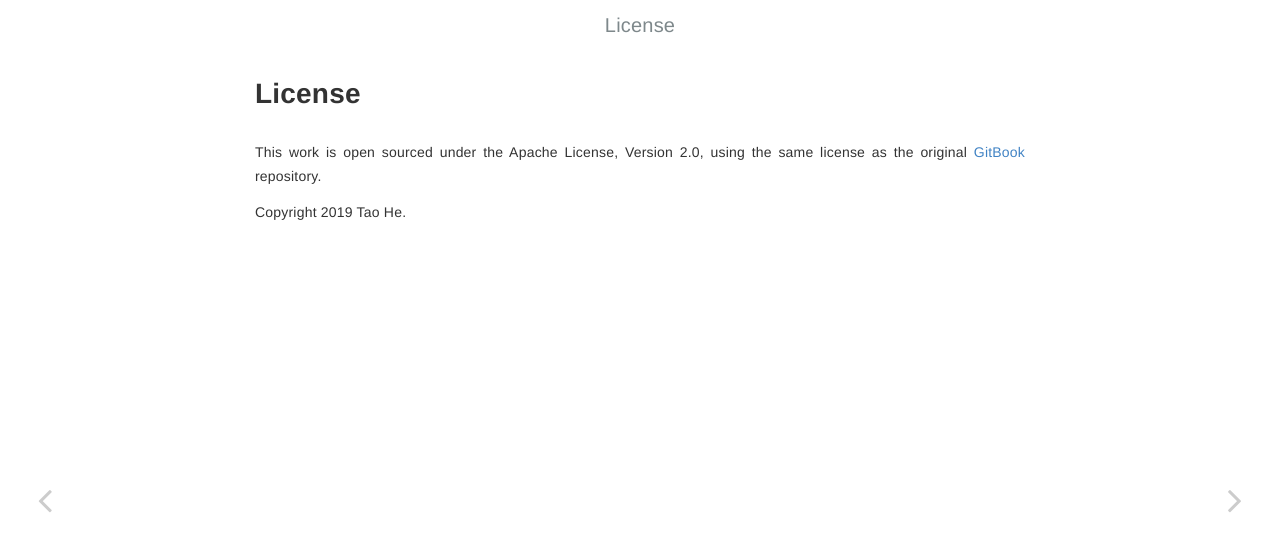
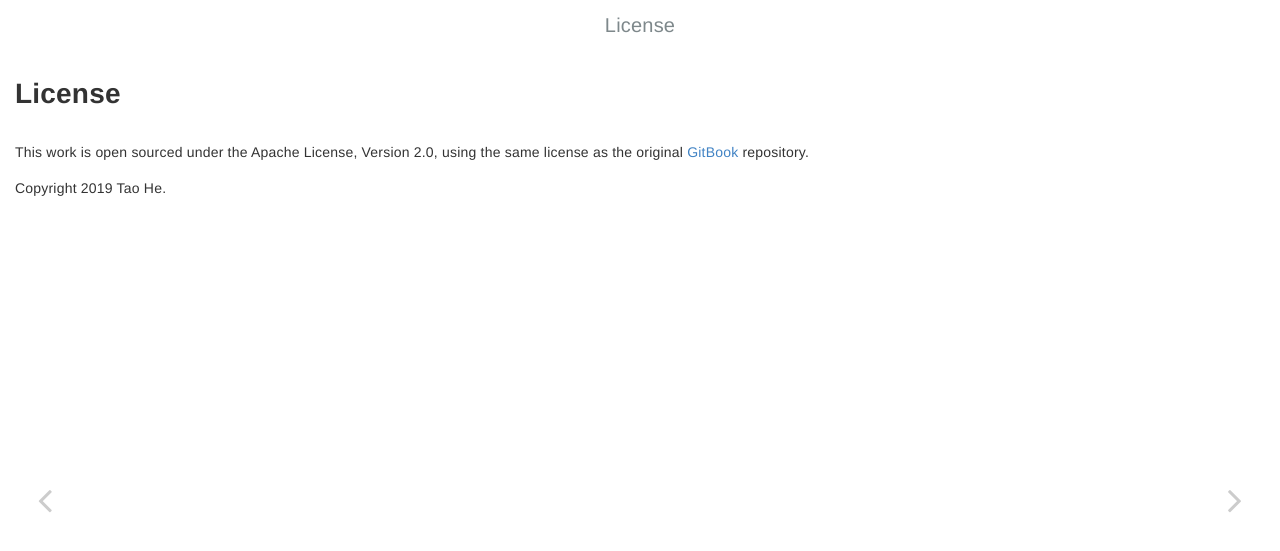
Before and after one commit to upv-tfm-iot/documentation, a Jekyll site: the page built from _posts/2019-04-29-license.md, in a window 1280 px wide. Shown: the top 551 px of the page. Built offline with Jekyll 4.4.1, drawn with Linux system fonts in a browser that asks for light colours.

Commit message:
update project

```diff
--- a/assets/gitbook/custom.css
+++ b/assets/gitbook/custom.css
@@ -62,12 +62,14 @@
 }
 
 .page-inner {
-    max-width: {{ site.page_width | default: '800px' }};
+/*    max-width: {{ site.page_width | default: '800px' }}; */
+    max-width: {{ site.page_width | default: '100%' }};
     text-align: justify;
 }
 
 .back-to-top {
-    right: calc((100% - 300px - min(100% - 300px, {{ site.page_width | default: '800px' }})) / 2 + 25px);
+    /*right: calc((100% - 300px - min(100% - 300px, {{ site.page_width | default: '800px' }})) / 2 + 25px);*/
+    right: calc((100% - 300px - min(100% - 300px, {{ site.page_width | default: '100%' }})) / 2 + 25px);
 }
 
 /* scrollbar */
```
